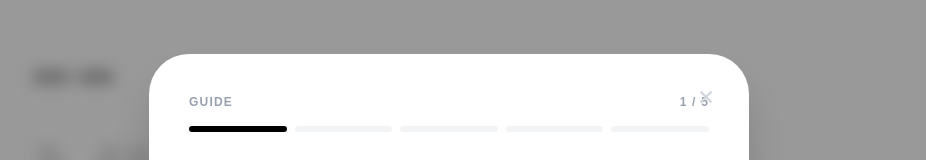
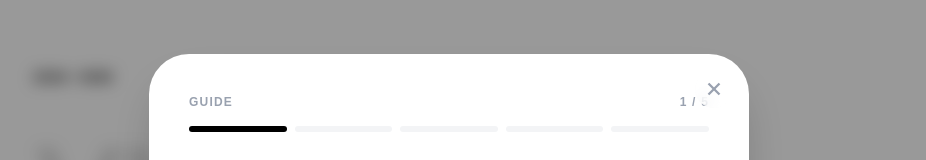
Before and after one commit to Ngwino-WorkingSpace/sicilylabs-frontend, a Next.js app: page / in a window 1280 px wide. Shown: the part 139-299 px from the top of the page, without its empty margins (191-1117 px from the left). Built offline with nearby package versions, Linux system fonts and the light colour scheme; grey boxes are pictures that could not be loaded.

Commit message:
[Update]: Changing location of x icon in onboarding screen

```diff
--- a/app/components/OnboardingGuide.tsx
+++ b/app/components/OnboardingGuide.tsx
@@ -155,7 +155,7 @@ export default function OnboardingGuide() {
                 {/* Close Button - Subtle Corner */}
                 <button
                     onClick={handleComplete}
-                    className="absolute top-8 right-8 text-gray-300 hover:text-black transition-colors"
+                    className="absolute top-4 right-4 z-50 p-2 bg-white/50 backdrop-blur-sm rounded-full text-gray-400 hover:text-black hover:bg-gray-100 transition-colors"
                 >
                     <svg width="22" height="22" viewBox="0 0 24 24" fill="none" stroke="currentColor" strokeWidth="2.5">
                         <line x1="18" y1="6" x2="6" y2="18" />
```
